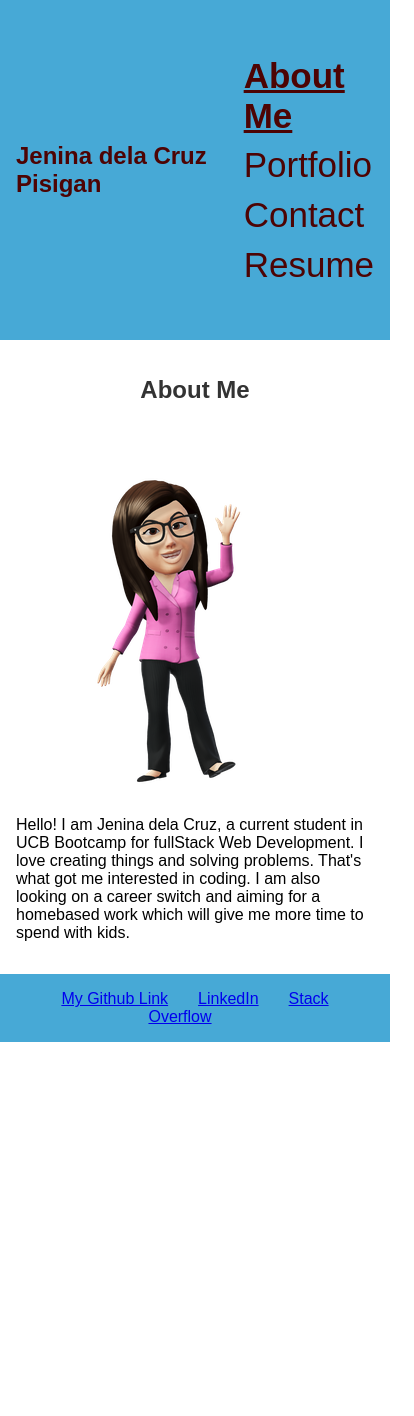
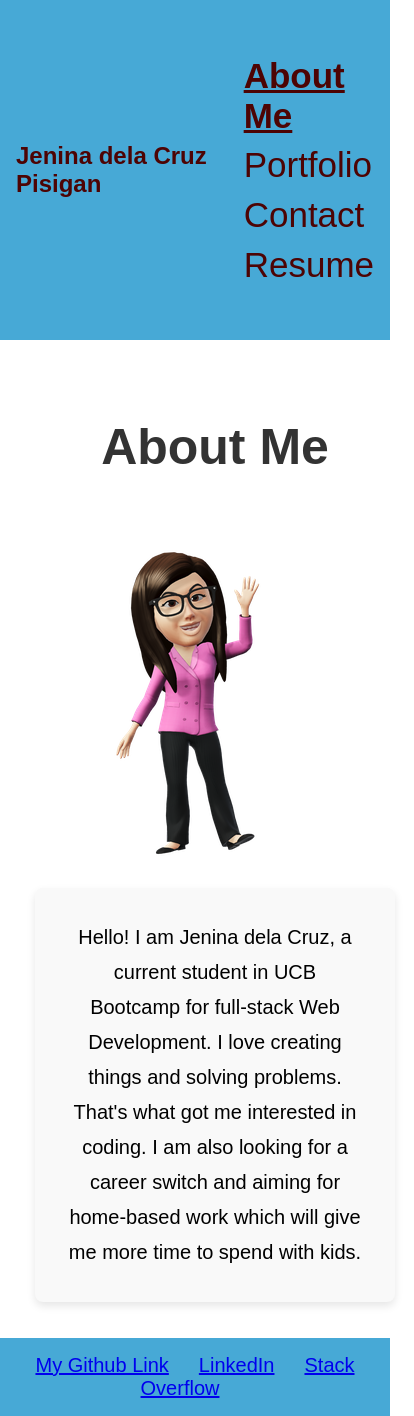
Before and after one commit to Jenina52112/MY-PORTFOLIO-WITH-REACT-APPLICATION, a React (Vite) app: page / in a window 390 px wide. Shown: the whole page, 414 px wide, since content can reach past the window. Before the commit the page ends 1042 px from the top, so only its background shows below. Built offline with nearby package versions, Linux system fonts and the light colour scheme.

Commit message:
added css to 'about' and 'resume' components

```diff
--- /dev/null
+++ b/src/components/About.css
@@ -0,0 +1,52 @@
+.aboutSection {
+    display: flex;
+    flex-direction: column;
+    align-items: center;
+    text-align: center;
+    padding: 20px;
+    max-width: 800px; /* Adjust as necessary */
+    width: 100%;
+    margin: auto;
+  }
+
+  .contentWrapper {
+    display: flex;
+    align-items: center; /* Centers content vertically */
+  }
+
+  .aboutImage {
+    max-width: 500px; /* Adjust as necessary */
+    height: auto;
+    margin-right: 20px; /* Space between image and text */
+  }
+
+  .textWrapper {
+    font-size: 20px;
+    max-width: 500px; /* Adjust as necessary */
+    line-height: 35px;
+  }
+
+p{
+    display: flex;
+    flex-direction: column;
+    align-items: center; /* Centers the content horizontally */
+    text-align: center; /* Centers the text inside the elements */
+    max-width: 600px;
+    margin: 0 auto;
+    padding: 2rem;
+    background-color: #f9f9f9;
+    border-radius: 8px;
+    box-shadow: 0 4px 8px rgba(0, 0, 0, 0.1);
+}
+
+  @media (max-width: 768px) {
+    .contentWrapper {
+      flex-direction: column; /* Stacks image and text vertically on smaller screens */
+      align-items: flex-start;
+    }
+
+    .aboutImage {
+      margin-right: 0;
+      margin-bottom: 20px; /* Space between image and text on small screens */
+    }
+  }
--- a/src/components/About.jsx
+++ b/src/components/About.jsx
@@ -1,16 +1,22 @@
 import React from "react";
+import "./About.css"
 
 function About() {
   return (
-      <section>
+    <section className="aboutSection">
       <h2>About Me</h2>
-        <img src="../public/image.png" alt="Developer" />
-        <p>Hello! I am Jenina dela Cruz, a current student in UCB Bootcamp for fullStack Web Development.
+      <div className="contentWrapper">
+        <img src="../public/image.png" alt="Developer" className="aboutImage" />
+        <div className="textWrapper">
+          <p>Hello! I am Jenina dela Cruz, a current student in UCB Bootcamp for full-stack Web Development.
             I love creating things and solving problems. That's what got me interested in coding. I am also looking
-            on a career switch and aiming for a homebased work which will give me more time to spend with kids.
+            for a career switch and aiming for home-based work which will give me more time to spend with kids.
           </p>
+        </div>
+      </div>
     </section>
   );
 }
 
+
   export default About;
--- a/src/components/Contact.css
+++ b/src/components/Contact.css
@@ -7,12 +7,6 @@
     background-color: #f9f9f9;
     border-radius: 8px;
     box-shadow: 0 4px 8px rgba(0, 0, 0, 0.1);
-  }
-
-  h2 {
-    text-align: center;
-    margin-bottom: 2rem;
-    color: #333;
   }
 
   form {
--- a/src/components/Portfolio.css
+++ b/src/components/Portfolio.css
@@ -1,9 +1,7 @@
-/* src/components/Portfolio.css */
+section {
+  max-width: 100vw;
+}
 
-section{
-    max-width: 100vw;
-
-}
 .portfolio {
   padding: 2rem;
 }
@@ -19,3 +17,39 @@ section{
   grid-template-columns: repeat(3, 1fr);
   gap: 2rem;
 }
+
+
+.project a {
+  font-size: 20px;
+  display: block;
+  margin: 0.5rem 0;
+  color: #2da0c0;
+}
+
+
+@media (max-width: 1200px) {
+  .projects {
+    grid-template-columns: repeat(2, 1fr); /* 2 columns for screens smaller than 1200px */
+  }
+}
+
+@media (max-width: 768px) {
+  .projects {
+    grid-template-columns: 1fr; /* 1 column for screens smaller than 768px */
+  }
+}
+
+@media (max-width: 480px) {
+  .portfolio {
+    padding: 1rem;
+  }
+
+  .portfolio h2 {
+    font-size: 1.5rem;
+    margin-bottom: 1rem;
+  }
+
+  .projects {
+    gap: 1rem; /* Smaller gap for very small screens */
+  }
+}
--- a/src/components/Portfolio.jsx
+++ b/src/components/Portfolio.jsx
@@ -45,7 +45,7 @@ const projects = [
 function Portfolio() {
   return (
     <section className="portfolio">
-      <h2>Portfolio</h2>
+      <h2>My Works</h2>
       <div className="projects">
         {projects.map((project, index) => (
           <Project
--- /dev/null
+++ b/src/components/Resume.css
@@ -0,0 +1,48 @@
+
+.resumeA {
+    font-size: 30px;
+    display: inline-block; /* Makes the anchor element behave like a block-level element */
+    padding: 20px 20px; /* Adds padding for a better look */
+    background-color: #007BFF; /* Initial background color */
+    color: white; /* Initial text color */
+    text-decoration: none; /* Removes the underline */
+    border-radius: 5px; /* Adds rounded corners */
+    transition: background-color 0.3s ease, color 0.3s ease; /* Adds transition effect */
+  }
+
+  .resumeA:hover {
+    background-color: #0056b3; /* Background color on hover */
+    color: #fff; /* Text color on hover */
+  }
+h3{
+    font-size: 40px;
+}
+
+
+.resumeDiv{
+    display: flex;
+    flex-direction: column;
+    align-items: center; /* Centers the content horizontally */
+    text-align: center; /* Centers the text inside the elements */
+    max-width: 600px;
+    margin: 0 auto;
+    padding: 2rem;
+    background-color: #f9f9f9;
+    border-radius: 8px;
+    box-shadow: 0 4px 8px rgba(0, 0, 0, 0.1);
+}
+
+.resumeUl{
+    font-size: 30px;
+    list-style-type: none;
+}
+.resumeButton{
+    padding: 0.75rem;
+    font-size: 1rem;
+    color: #fff;
+    background-color: #007bff;
+    border: none;
+    border-radius: 4px;
+    cursor: pointer;
+    transition: background-color 0.3s;
+}
--- a/src/components/Resume.jsx
+++ b/src/components/Resume.jsx
@@ -1,18 +1,26 @@
 // src/components/Resume.jsx
 import React from 'react';
+import './Resume.css'
 
 function Resume() {
   return (
     <section>
       <h2>Resume</h2>
-      <a href="path/to/resume.pdf" download>Download Resume</a>
-      <h3>Proficiencies</h3>
-      <ul>
-        <li>Proficiency 1</li>
-        <li>Proficiency 2</li>
-        <li>Proficiency 3</li>
-        {/* Add more proficiencies */}
-      </ul>
+      <div className="resumeDiv">
+        <h3>My Proficiencies</h3>
+        <ul className="resumeUl">
+          <li>HTML</li>
+          <li>CSS</li>
+          <li>JavaScript</li>
+          <li>MySql</li>
+          <li>MongoDb</li>
+          <li>Express</li>
+          <li>React</li>
+          <li>Node</li>
+        </ul>
+      <a className="resumeA" href="../../public/resume.pdf" download>Download Resume</a>
+
+      </div>
     </section>
   );
 }
--- a/src/index.css
+++ b/src/index.css
@@ -44,6 +44,15 @@ body {
 
   }
 
+
+  h2 {
+    text-align: center;
+    margin-bottom: 2rem;
+    color: #333;
+    font-size: 50px;
+  }
+
+
   main {
     padding: 2rem;
     flex: 1;
@@ -57,18 +66,11 @@ body {
   }
 
   footer a{
+    font-size: 20px;
     margin-right: 30px;
   }
 
-  .project {
-    margin: 1rem 0;
-  }
 
-  .project a {
-    display: block;
-    margin: 0.5rem 0;
-    color: #61dafb;
-  }
 
   form p {
     color: red;
```
Also changed, not shown: 1 other file (tests, documents, lock files or other folders). Lines whose indentation alone changed are shown as unchanged.
